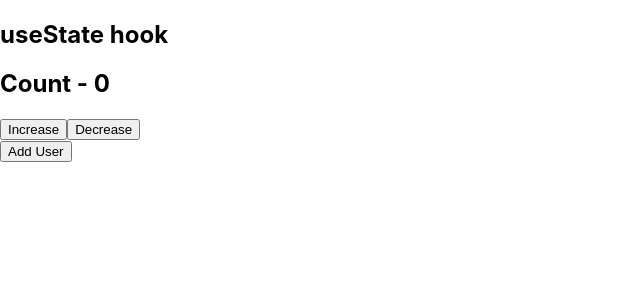
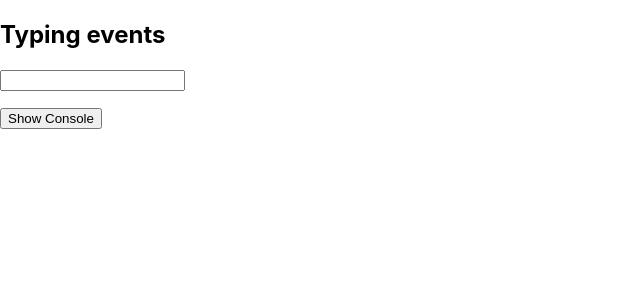
Before and after one commit to MdTasib/React-Typescript, a React (Create React App) app: page / in a window 1280 px wide. Shown: the top 300 px of the page, without its empty margins (0-640 px from the left). Built offline with nearby package versions, Linux system fonts and the light colour scheme.

Commit message:
event type

```diff
--- a/src/App.tsx
+++ b/src/App.tsx
@@ -1,5 +1,6 @@
 import BuiltInPropsTypes from './components/built-in-props-types/BuiltInPropsTypes';
 import Counter from './components/Counter';
+import TypeingEvent from './components/events/TypeingEvent';
 import UseState from './components/hooks/useState/UseState';
 import TypeingChildrenProps from './components/typing-children-props/TypeingChildrenProps';
 import TypeingStyleProps from './components/typing-style-props/TypeingStyleProps';
@@ -14,7 +15,8 @@ function App() {
       {/* <UserDefinedPropsTypes/> */}
       {/* <TypeingChildrenProps/> */}
       {/* <TypeingStyleProps/> */}
-      <UseState/>
+      {/* <UseState/> */}
+      <TypeingEvent/>
     </div>
   );
 }
--- /dev/null
+++ b/src/components/events/TypeingEvent.tsx
@@ -0,0 +1,30 @@
+import React, { ChangeEvent, MouseEvent, useState } from 'react';
+
+function TypeingEvent() {
+    const [user, setUser] = useState('');
+
+    // onChange event
+    const handleUser = (event: ChangeEvent<HTMLInputElement>) => {
+        setUser(event.target.value);
+    }
+
+    const handleClick = (event: MouseEvent<HTMLButtonElement>) => {
+        console.log(user);
+        setUser("");
+    }
+
+    return (
+        <div>
+            <h2>Typing events</h2>
+
+            {/* onChange event */}
+            <input type="text" value={user} onChange={handleUser}/>
+            <p>{user}</p>
+
+            {/* onClick event */}
+            <button onClick={handleClick}>Show Console</button>
+        </div>
+    );
+}
+
+export default TypeingEvent;
```
